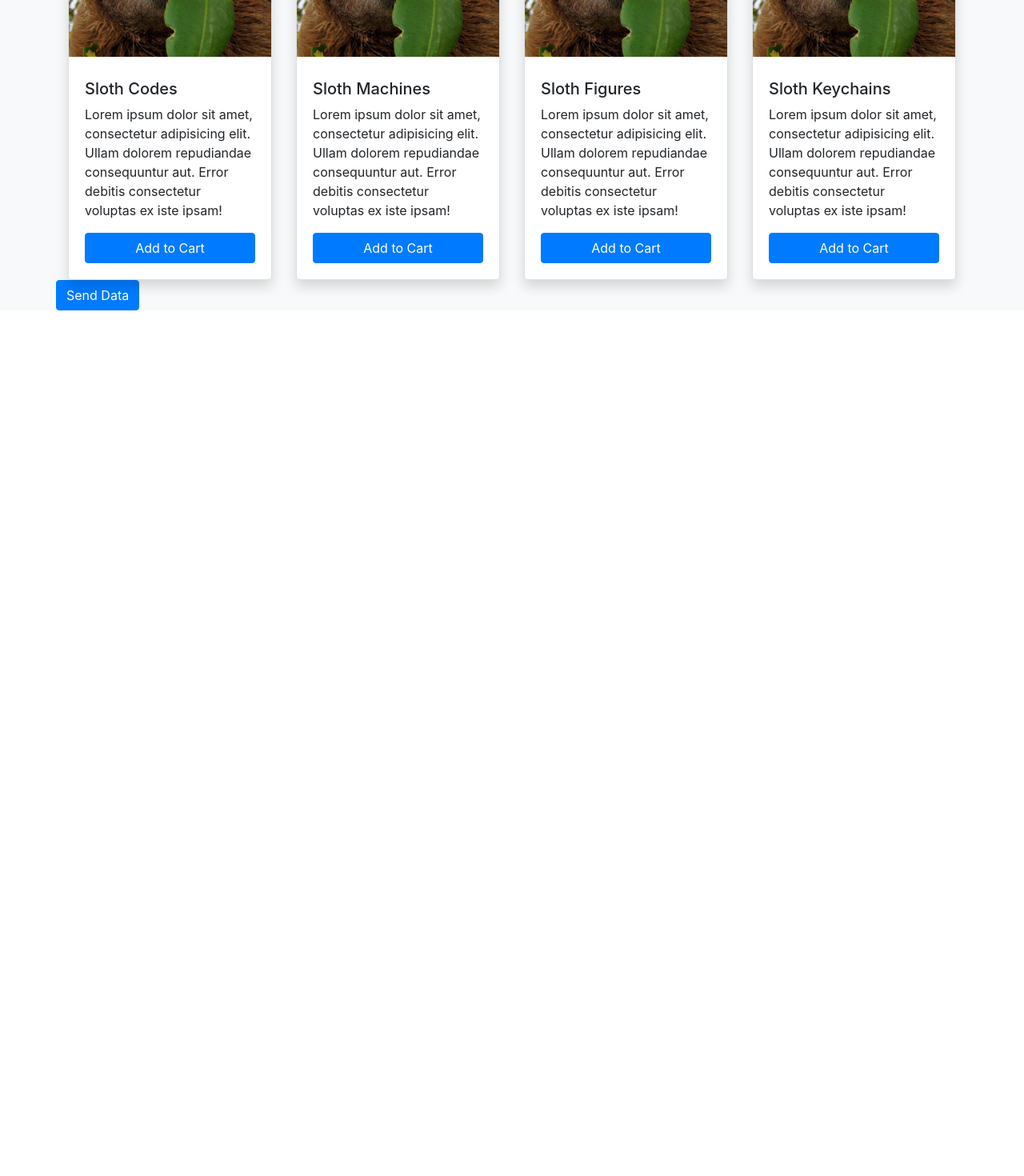
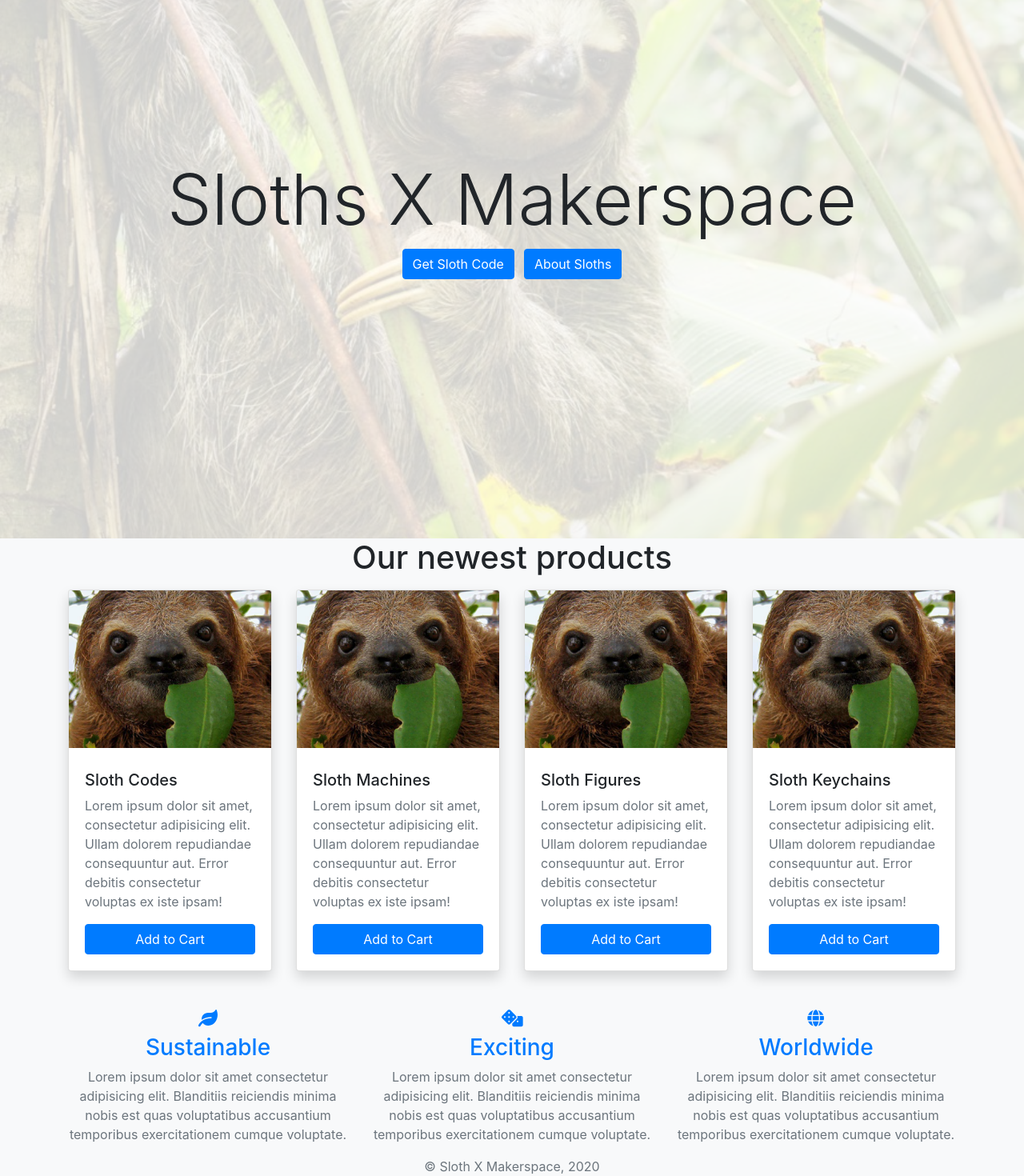
Before and after one commit to CasperHauberg/exam-webshop, a React (Create React App) app: page / in a window 1280 px wide. Shown: the part 127-1597 px from the top of the page at 80% size. Before the commit the page ends 800 px from the top, so only its background shows below. Built offline with nearby package versions, Linux system fonts and the light colour scheme.

Commit message:
A lot of changes

```diff
--- a/package.json
+++ b/package.json
@@ -3,6 +3,9 @@
   "version": "0.1.0",
   "private": true,
   "dependencies": {
+    "@fortawesome/fontawesome-svg-core": "^1.2.32",
+    "@fortawesome/free-solid-svg-icons": "^5.15.1",
+    "@fortawesome/react-fontawesome": "^0.1.13",
     "@testing-library/jest-dom": "^5.11.4",
     "@testing-library/react": "^11.1.0",
     "@testing-library/user-event": "^12.1.10",
--- /dev/null
+++ b/src/About/About.js
@@ -0,0 +1,65 @@
+import React from "react";
+import { FontAwesomeIcon } from "@fortawesome/react-fontawesome";
+import {
+  faAppleAlt,
+  faDice,
+  faLeaf,
+  faCouch,
+  faGlobe,
+} from "@fortawesome/free-solid-svg-icons";
+
+const About = () => {
+  return (
+    <section>
+      <div className="container">
+        <div className="row">
+          <div className="col-md-4 text-center">
+            <FontAwesomeIcon
+              icon={faLeaf}
+              size="lg"
+              color="#007BFF"
+              className="mb-2"
+            />
+            <h3 className="text-primary text-center">Sustainable</h3>
+            <p className="text-secondary">
+              Lorem ipsum dolor sit amet consectetur adipisicing elit.
+              Blanditiis reiciendis minima nobis est quas voluptatibus
+              accusantium temporibus exercitationem cumque voluptate.
+            </p>
+          </div>
+          <div className="col-md-4 text-center">
+            <FontAwesomeIcon
+              className="primary"
+              icon={faDice}
+              size="lg"
+              color="#007BFF"
+              className="mb-2"
+            />
+            <h3 className="text-primary text-center">Exciting</h3>
+            <p className="text-secondary">
+              Lorem ipsum dolor sit amet consectetur adipisicing elit.
+              Blanditiis reiciendis minima nobis est quas voluptatibus
+              accusantium temporibus exercitationem cumque voluptate.
+            </p>
+          </div>
+          <div className="col-md-4 text-center">
+            <FontAwesomeIcon
+              icon={faGlobe}
+              size="lg"
+              color="#007BFF"
+              className="mb-2"
+            />
+            <h3 className="text-primary text-center">Worldwide</h3>
+            <p className="text-secondary">
+              Lorem ipsum dolor sit amet consectetur adipisicing elit.
+              Blanditiis reiciendis minima nobis est quas voluptatibus
+              accusantium temporibus exercitationem cumque voluptate.
+            </p>
+          </div>
+        </div>
+      </div>
+    </section>
+  );
+};
+
+export default About;
--- a/src/App.js
+++ b/src/App.js
@@ -1,10 +1,13 @@
 import React from "react";
-import Card from "./Card/Card";
-
 import "jquery";
 import "popper.js";
 import "bootstrap";
 import firebase from "./firebase";
+
+import Card from "./Card/Card";
+import Landing from "./Landing/Landing";
+import About from "./About/About";
+import Footer from "./Footer/Footer";
 
 class App extends React.Component {
   getData() {
@@ -14,7 +17,7 @@ class App extends React.Component {
 
     database.once("value").then((snapshot) => {
       const keys = snapshot.val(); // Snapshot.val() is the actual data
-
+      console.log(keys);
       storedKey = Object.keys(keys)[Object.keys(keys).length - 1]; // Turns object keys into an array and returns the last key in the array
       // console.log(storedKey); // returns string;
       database = firebase.database().ref("/inputcode1/SlothCode"); // Change the database refence to active key
@@ -27,17 +30,18 @@ class App extends React.Component {
   render() {
     return (
       <div className="App bg-light">
-        <div className="container">
+        <Landing getData={this.getData} />
+        <div className="container mb-5">
+          <h1 className="text-center mb-3">Our newest products</h1>
           <div className="row">
             <Card title="Sloth Codes" />
             <Card title="Sloth Machines" />
             <Card title="Sloth Figures" />
             <Card title="Sloth Keychains" />
-            <button className="btn btn-primary" onClick={this.getData}>
-              Send Data
-            </button>
           </div>
         </div>
+        <About />
+        <Footer />
       </div>
     );
   }
--- a/src/Card/Card.js
+++ b/src/Card/Card.js
@@ -8,7 +8,7 @@ function Card(props) {
         <img src={placeholder} className="card-img-top mb-2" alt="#" />
         <div className="card-body">
           <h5 className="card-title mb-2">{props.title}</h5>
-          <div className="card-text mb-3">
+          <div className="card-text mb-3 text-secondary">
             Lorem ipsum dolor sit amet, consectetur adipisicing elit. Ullam
             dolorem repudiandae consequuntur aut. Error debitis consectetur
             voluptas ex iste ipsam!
--- /dev/null
+++ b/src/Footer/Footer.js
@@ -0,0 +1,12 @@
+import React from "react";
+
+const Footer = () => {
+  return (
+    <footer className="text-center text-secondary">
+      {" "}
+      &copy; Sloth X Makerspace, 2020{" "}
+    </footer>
+  );
+};
+
+export default Footer;
--- /dev/null
+++ b/src/Landing/Landing.js
@@ -0,0 +1,20 @@
+import React from "react";
+import classes from "./Landing.module.css";
+
+function Landing(props) {
+  return (
+    <section className={classes.bg}>
+      <div className={classes.overlay}>
+        <h1 className="display-2 text-center">Sloths X Makerspace</h1>
+        <div>
+          <button onClick={props.getData} className="btn btn-primary mr-1">
+            Get Sloth Code
+          </button>
+          <button className="btn btn-primary ml-2">About Sloths</button>
+        </div>
+      </div>
+    </section>
+  );
+}
+
+export default Landing;
--- /dev/null
+++ b/src/Landing/Landing.module.css
@@ -0,0 +1,18 @@
+.bg {
+  width: 100%;
+  height: 100vh;
+  background: url("./sloth.jpg") center;
+  background-size: cover;
+  position: relative;
+}
+
+.overlay {
+  width: 100%;
+  height: 100%;
+  position: absolute;
+  background-color: rgba(255, 255, 255, 0.8);
+  display: flex;
+  flex-direction: column;
+  align-items: center;
+  justify-content: center;
+}
```
Also changed, not shown: src/Landing/sloth.jpg (added), 1 other file (tests, documents, lock files or other folders).
